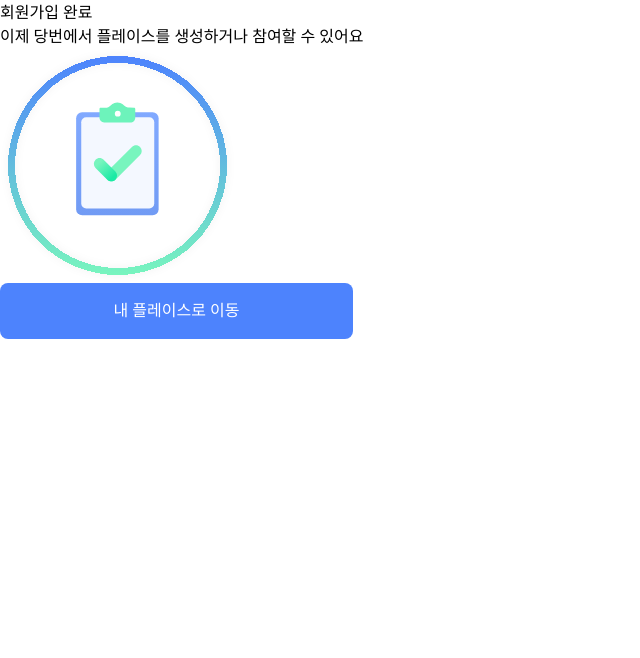
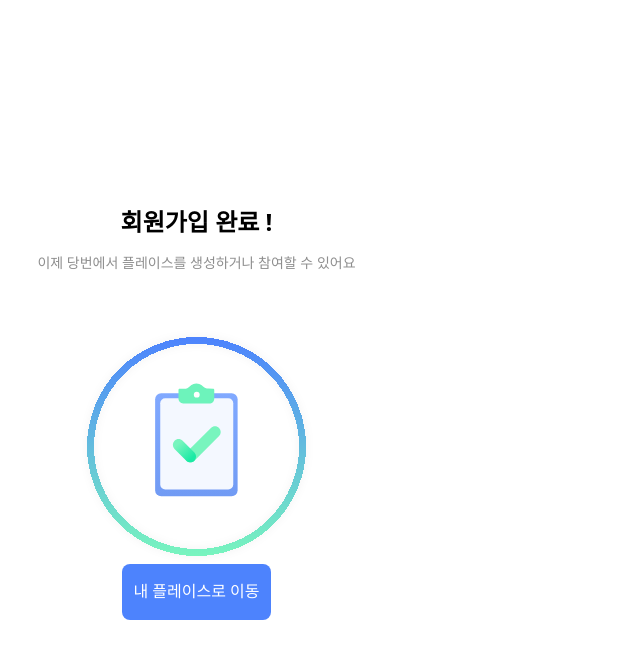
Before and after one commit to Dang-Bun/DANGBUN-frontend, a React (Vite) app: page /joinComplete in a window 1280 px wide. Shown: the top 658 px of the page, without its empty margins (0-640 px from the left). Built offline with nearby package versions, Linux system fonts and the light colour scheme.

Commit message:
Feat: 회원가입 완료 페이지 구현

```diff
--- a/src/pages/B/JoinComplete.tsx
+++ b/src/pages/B/JoinComplete.tsx
@@ -4,15 +4,21 @@ import CTAButton from '../../components/button/CTAButton';
 
 const SelectPlace = () => {
   return (
-    <div>
+    <div className='flex flex-col items-center'>
       <div>
-        <div>회원가입 완료</div>
-        <div>이제 당번에서 플레이스를 생성하거나 참여할 수 있어요</div>
+        <div className='w-full mt-[204px] text-[#000] text-center text-[24px] font-[600]'>
+          회원가입 완료 !
+        </div>
+        <div className='mt-[12px] text-gray-6 text-[14px] font-medium'>
+          이제 당번에서 플레이스를 생성하거나 참여할 수 있어요
+        </div>
+      </div>
+      <div className='mt-[56px]'>
+        <img src={joinComplete} alt='회원가입 완료 표시' />
       </div>
       <div>
-        <img src={joinComplete} alt='회원가입 완료 표시' />
+        <CTAButton>내 플레이스로 이동</CTAButton>
       </div>
-      <CTAButton>내 플레이스로 이동</CTAButton>
     </div>
   );
 };
```
